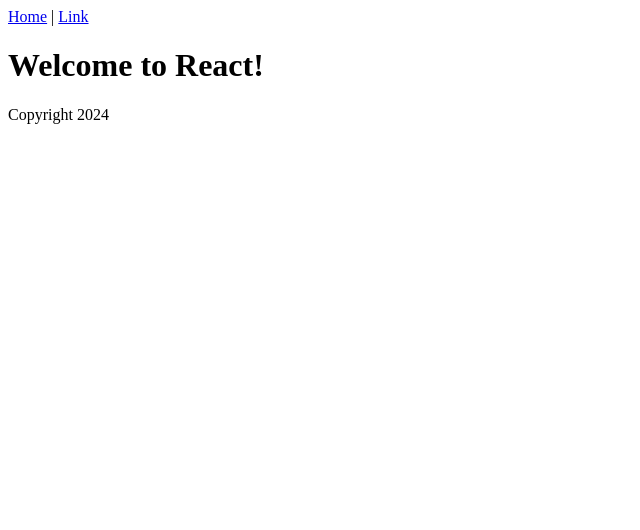
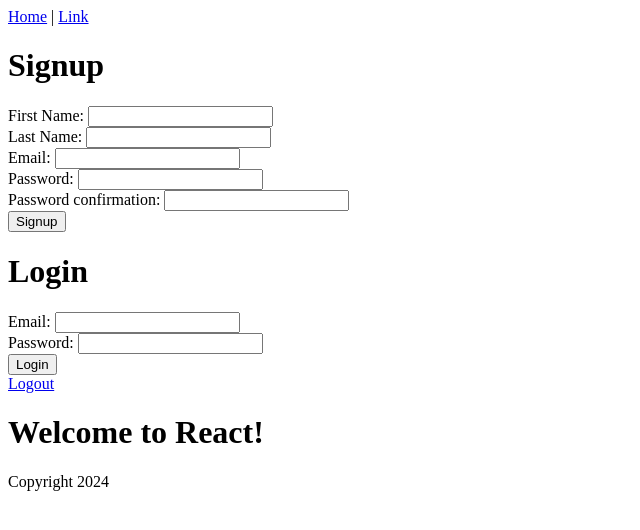
Before and after one commit to alcytorres/travel-planner-frontend, a React (Vite) app: page / in a window 1280 px wide. Shown: the top 530 px of the page, without its empty margins (0-640 px from the left). Built offline with nearby package versions, Linux system fonts and the light colour scheme.

Commit message:
Import signup, login, logout to main page

```diff
--- a/src/App.jsx
+++ b/src/App.jsx
@@ -1,3 +1,6 @@
+import { Signup } from "./Signup"
+import { Login } from "./Login";
+import { LogoutLink } from "./LogoutLink";
 import { Header } from "./Header";
 import { Content } from "./Content";
 import { Footer } from "./Footer";
@@ -6,6 +9,9 @@
   return (
     <div>
       <Header />
+      <Signup />
+      <Login />
+      <LogoutLink />
       <Content />
       <Footer />
     </div>
```
